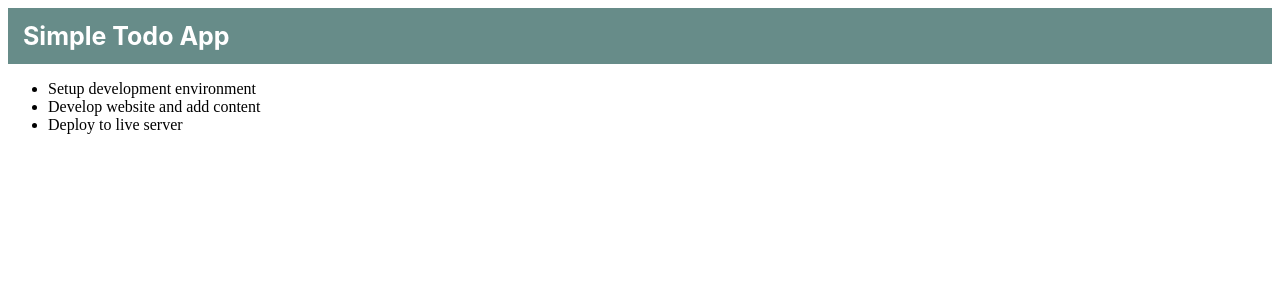
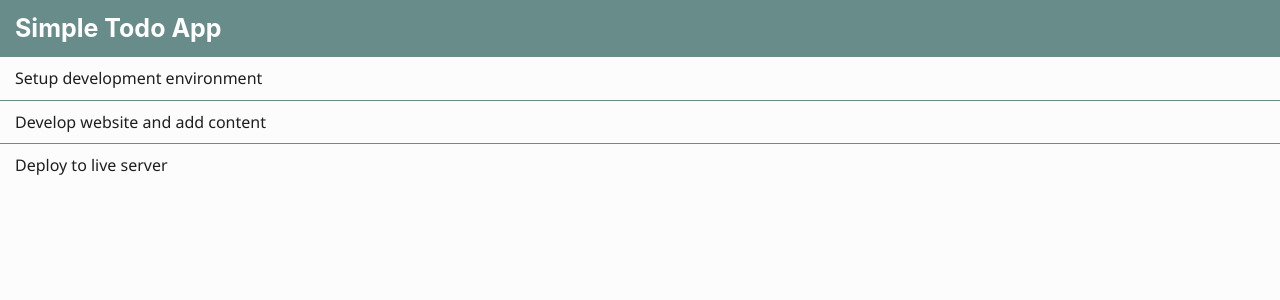
Before and after one commit to phucph0501/react-learn, a React (Create React App) app: page / in a window 1280 px wide. Shown: the top 300 px of the page. Built offline with nearby package versions, Linux system fonts and the light colour scheme.

Commit message:
2 files modified, 1 added

```diff
--- /dev/null
+++ b/src/components/TodoItem.js
@@ -0,0 +1,8 @@
+import React from 'react';
+
+class TodoItem extends React.Component {
+  render() {
+    return <li className="todo-item">{this.props.todo.title}</li>;
+  }
+}
+export default TodoItem;
--- a/src/components/Todos.js
+++ b/src/components/Todos.js
@@ -1,4 +1,5 @@
 import React from 'react';
+import TodoItem from './TodoItem';
 
 class Todos extends React.Component {
   render() {
@@ -6,7 +7,7 @@
       <div>
         <ul>
           {this.props.todos.map((todo) => (
-            <li key={todo.id}>{todo.title}</li>
+            <TodoItem key={todo.id} todo={todo} />
           ))}
         </ul>
       </div>
--- a/src/style.css
+++ b/src/style.css
@@ -14,3 +14,25 @@
   line-height: 1.447em;
   margin: 0px;
 }
+
+* {
+  box-sizing: border-box;
+  margin: 0 0 0 0;
+  padding: 0;
+}
+body {
+  font-family: 'Segoe UI', Arial, sans-serif;
+  line-height: 1.4;
+  background-color: #fcfcfc;
+  color: #1f1f1f;
+}
+.container {
+  max-width: 500px;
+  margin: 0 auto;
+  border: 1px solid #678c89;
+}
+.todo-item {
+  list-style-type: none;
+  padding: 10px 15px;
+  border-top: 1px solid #678c89;
+}
```
